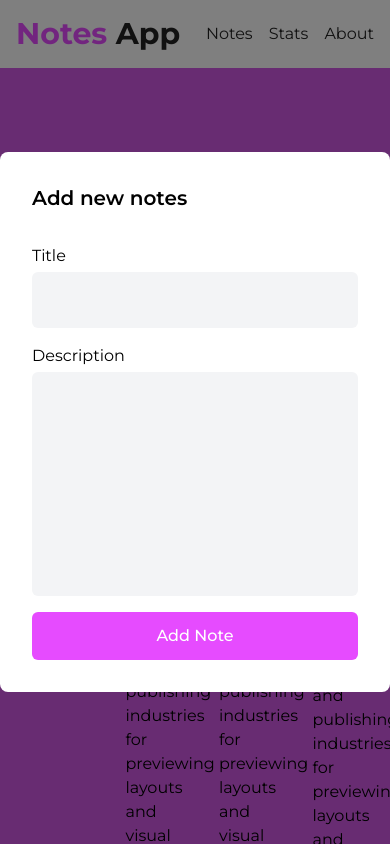
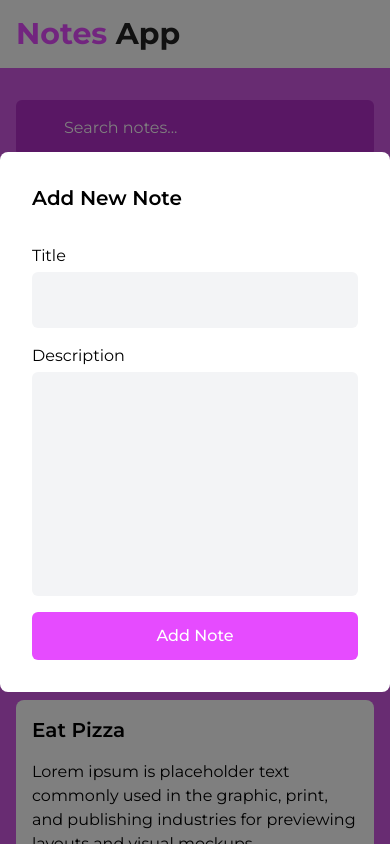
Before and after one commit to stefanelli990/memo, a Vue app: page / in a window 390 px wide. Both pictures are taken after a click on the item "Add new note". Shown: the top 844 px of the page. Built offline with nearby package versions, Linux system fonts and the light colour scheme; some icons are missing.

Commit message:
fixing responsive issues

```diff
--- a/src/App.vue
+++ b/src/App.vue
@@ -1,13 +1,12 @@
 <template>
   <header class="p-4 flex justify-between items-center bg-white text-darkColor">
       <RouterLink to="/" class="text-3xl font-bold"><span class="text-primaryColor">Notes</span> App</RouterLink>
-      <nav class="space-x-4">
+      <nav class="hidden md:flex space-x-4">
         <RouterLink to="/">Notes</RouterLink>
         <RouterLink to="/stats">Stats</RouterLink>
         <RouterLink to="/about">About</RouterLink>
       </nav>
   </header>
-
   <RouterView />
 </template>
 
--- a/src/components/SearchNotes.vue
+++ b/src/components/SearchNotes.vue
@@ -1,9 +1,9 @@
 <template>
     <div class="px-4">
-    <div class="mt-[100px] mb-[80px] max-w-lg mx-auto relative">
-      <input  type="text" class="py-4 px-6 pl-12 rounded-md bg-primaryColor-dark outline-none w-full text-white placeholder-white" placeholder="Search notes...">
-      <Icon icon="mdi:magnify" class="text-white absolute left-3 top-1/2 -translate-y-1/2" width="28" height="28" />
-    </div>
+      <div class="my-8 sm:mt-24 sm:mb-16 max-w-lg mx-auto relative">
+        <input  type="text" class="py-4 px-6 pl-12 rounded-md bg-primaryColor-dark outline-none w-full text-white placeholder-white" placeholder="Search notes...">
+        <Icon icon="mdi:magnify" class="text-white absolute left-3 top-1/2 -translate-y-1/2" width="28" height="28" />
+      </div>
   </div>
 </template>
 
--- a/src/views/NotesView.vue
+++ b/src/views/NotesView.vue
@@ -1,12 +1,12 @@
 <template>
   <SearchNotes />
-  <ul class="grid grid-cols-4 gap-4 px-4">
+  <ul class="grid sm:grid-cols-2 lg:grid-cols-3 xl:grid-cols-4 gap-4 px-4 mb-4">
     <AddNote @open-modal="openModal" @close-modal="closeModal" />
     <NoteItem v-for="note in storeNotes.notes" :key="note.id" :note="note"  @edit="editNote"/>
   </ul>
   <AppModal v-if="modalIsVisible" @close-modal="closeModal">
         <div class="flex justify-between items-center mb-8">
-          <h2 class="text-xl font-semibold">{{ !isEditing ? 'Add new notes' : 'Edit notes'}}</h2>
+          <h2 class="text-xl font-semibold">{{ !isEditing ? 'Add New Note' : 'Edit Note'}}</h2>
           <button @click="closeModal">
             <Icon
               icon="iconamoon:close"
```
